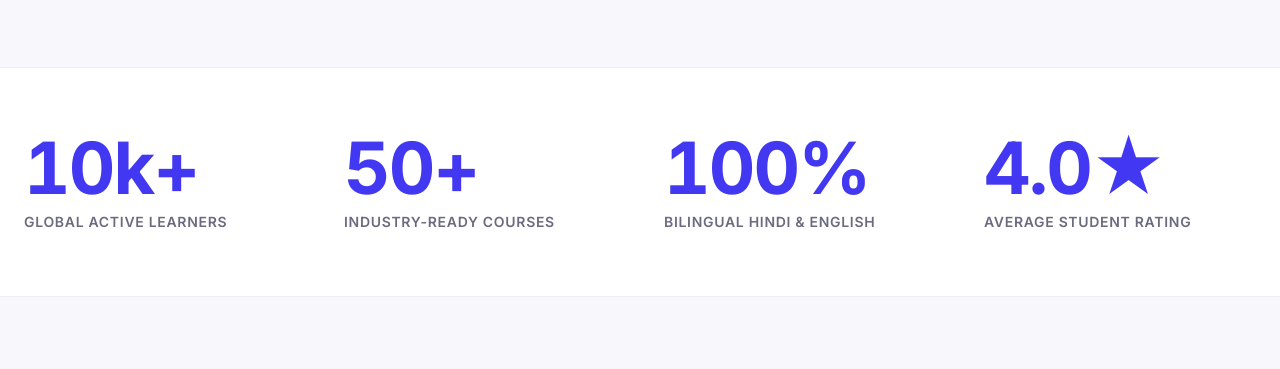
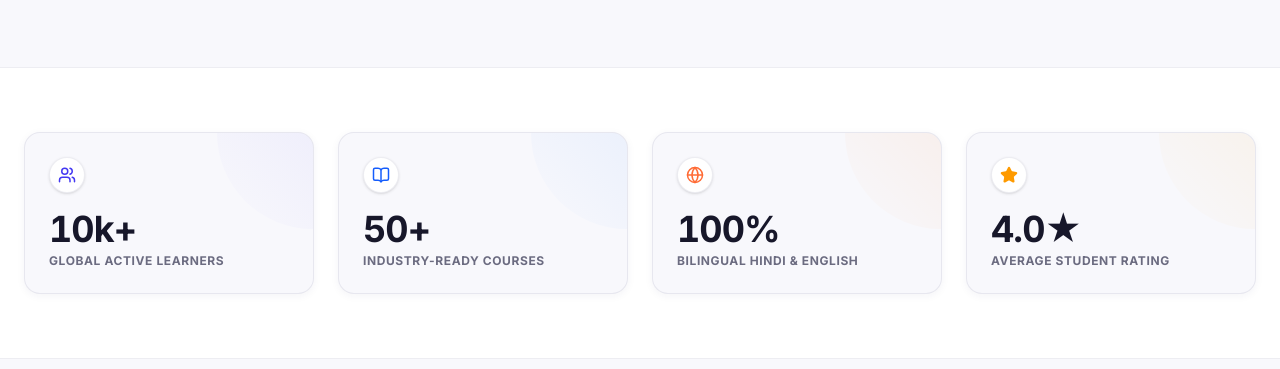
Before and after one commit to ersamirsingh/class-connect, a React (Vite) app in the folder client/: page /about in a window 1280 px wide. Shown: the part 431-800 px from the top of the page. Built offline with nearby package versions, Linux system fonts and the light colour scheme; no server answers.

Commit message:
feat(about): refine stats block size & add 3D tactile depth glass cards

```diff
--- a/client/src/pages/landing/AboutPage.jsx
+++ b/client/src/pages/landing/AboutPage.jsx
@@ -1,6 +1,6 @@
 import React, { useState } from 'react';
 import { motion } from 'framer-motion';
-import { Users, BookOpen, Heart, Target, Sparkles, ArrowRight } from 'lucide-react';
+import { Users, BookOpen, Heart, Target, Sparkles, ArrowRight, Globe, Star } from 'lucide-react';
 import { Link } from 'react-router-dom';
 import { FloatingNav } from '../../components/layout/FloatingNav';
 import { Footer } from '../../components/guest/Footer';
@@ -87,12 +87,12 @@ export function AboutPage() {
         </div>
       </div>
 
-      {/* Hero Overview — Perfectly Aligned & Animated without "About" */}
+      {/* Hero Overview */}
       <section id="overview" className="pt-20 pb-16 px-6 max-w-5xl mx-auto text-center relative">
         {/* Subtle Background Glow Aura */}
         <div className="pointer-events-none absolute left-1/2 top-10 -translate-x-1/2 w-96 h-96 rounded-full bg-gradient-to-tr from-[var(--aura-violet)] to-[var(--aura-peach)] filter blur-[120px] opacity-60 -z-10" />
 
-        {/* Animated Title — Perfectly Aligned with Gradient Highlight & Kinetic Motion */}
+        {/* Animated Title */}
         <div className="mb-6">
           <h1
             className="text-4xl sm:text-5xl lg:text-6xl font-extrabold font-manrope tracking-tight leading-[1.15] text-[var(--ink)] max-w-4xl mx-auto text-center"
@@ -111,7 +111,7 @@ export function AboutPage() {
           </h1>
         </div>
 
-        {/* Subtitle — Perfectly Aligned */}
+        {/* Subtitle */}
         <motion.div
           initial={{ opacity: 0, y: 15 }}
           animate={{ opacity: 1, y: 0 }}
@@ -126,53 +126,75 @@ export function AboutPage() {
         </motion.div>
       </section>
 
-      {/* Large Numbers Impact Section */}
-      <section id="stats" className="py-16 bg-[var(--surface)] border-y border-[var(--border)]">
+      {/* Premium Tactile Numbers Impact Cards (Smaller & Deeper Look) */}
+      <section id="stats" className="py-16 bg-[var(--surface)] border-y border-[var(--border)] relative">
         <div className="max-w-7xl mx-auto px-6">
-          <div className="grid grid-cols-2 lg:grid-cols-4 gap-10 md:gap-12 text-center lg:text-left">
-            <InView>
-              <div>
-                <div className="text-5xl md:text-6xl lg:text-7xl font-extrabold font-manrope text-[var(--primary)] mb-2 tracking-tight">
+          <div className="grid grid-cols-1 sm:grid-cols-2 lg:grid-cols-4 gap-6">
+
+            {/* Stat Card 1 */}
+            <InView delay={0.05}>
+              <div className="group relative rounded-2xl bg-[var(--canvas)] border border-[var(--border)] p-6 shadow-[var(--shadow-sm)] hover:shadow-[var(--shadow-lg)] hover:-translate-y-1 transition-all duration-300 overflow-hidden">
+                <div className="absolute top-0 right-0 w-24 h-24 bg-gradient-to-bl from-[var(--primary-soft)] to-transparent rounded-bl-full pointer-events-none opacity-60 group-hover:opacity-100 transition-opacity" />
+                <div className="w-9 h-9 rounded-xl bg-[var(--surface)] border border-[var(--border)] flex items-center justify-center text-[var(--primary)] mb-4 shadow-sm group-hover:scale-110 transition-transform">
+                  <Users className="w-4.5 h-4.5" />
+                </div>
+                <div className="text-3xl sm:text-4xl font-extrabold font-manrope text-[var(--ink)] mb-1 tracking-tight">
                   <NumberTicker value={10} suffix="k+" />
                 </div>
-                <p className="text-sm font-semibold text-[var(--ink-muted)] uppercase tracking-wider">
+                <p className="text-xs font-bold text-[var(--ink-muted)] uppercase tracking-wider">
                   Global active learners
                 </p>
               </div>
             </InView>
 
+            {/* Stat Card 2 */}
             <InView delay={0.1}>
-              <div>
-                <div className="text-5xl md:text-6xl lg:text-7xl font-extrabold font-manrope text-[var(--primary)] mb-2 tracking-tight">
+              <div className="group relative rounded-2xl bg-[var(--canvas)] border border-[var(--border)] p-6 shadow-[var(--shadow-sm)] hover:shadow-[var(--shadow-lg)] hover:-translate-y-1 transition-all duration-300 overflow-hidden">
+                <div className="absolute top-0 right-0 w-24 h-24 bg-gradient-to-bl from-blue-500/10 to-transparent rounded-bl-full pointer-events-none opacity-60 group-hover:opacity-100 transition-opacity" />
+                <div className="w-9 h-9 rounded-xl bg-[var(--surface)] border border-[var(--border)] flex items-center justify-center text-blue-600 mb-4 shadow-sm group-hover:scale-110 transition-transform">
+                  <BookOpen className="w-4.5 h-4.5" />
+                </div>
+                <div className="text-3xl sm:text-4xl font-extrabold font-manrope text-[var(--ink)] mb-1 tracking-tight">
                   <NumberTicker value={50} suffix="+" />
                 </div>
-                <p className="text-sm font-semibold text-[var(--ink-muted)] uppercase tracking-wider">
+                <p className="text-xs font-bold text-[var(--ink-muted)] uppercase tracking-wider">
                   Industry-ready courses
                 </p>
               </div>
             </InView>
 
-            <InView delay={0.2}>
-              <div>
-                <div className="text-5xl md:text-6xl lg:text-7xl font-extrabold font-manrope text-[var(--primary)] mb-2 tracking-tight">
+            {/* Stat Card 3 */}
+            <InView delay={0.15}>
+              <div className="group relative rounded-2xl bg-[var(--canvas)] border border-[var(--border)] p-6 shadow-[var(--shadow-sm)] hover:shadow-[var(--shadow-lg)] hover:-translate-y-1 transition-all duration-300 overflow-hidden">
+                <div className="absolute top-0 right-0 w-24 h-24 bg-gradient-to-bl from-orange-500/10 to-transparent rounded-bl-full pointer-events-none opacity-60 group-hover:opacity-100 transition-opacity" />
+                <div className="w-9 h-9 rounded-xl bg-[var(--surface)] border border-[var(--border)] flex items-center justify-center text-[var(--accent)] mb-4 shadow-sm group-hover:scale-110 transition-transform">
+                  <Globe className="w-4.5 h-4.5" />
+                </div>
+                <div className="text-3xl sm:text-4xl font-extrabold font-manrope text-[var(--ink)] mb-1 tracking-tight">
                   <NumberTicker value={100} suffix="%" />
                 </div>
-                <p className="text-sm font-semibold text-[var(--ink-muted)] uppercase tracking-wider">
+                <p className="text-xs font-bold text-[var(--ink-muted)] uppercase tracking-wider">
                   Bilingual Hindi & English
                 </p>
               </div>
             </InView>
 
-            <InView delay={0.3}>
-              <div>
-                <div className="text-5xl md:text-6xl lg:text-7xl font-extrabold font-manrope text-[var(--primary)] mb-2 tracking-tight">
+            {/* Stat Card 4 */}
+            <InView delay={0.2}>
+              <div className="group relative rounded-2xl bg-[var(--canvas)] border border-[var(--border)] p-6 shadow-[var(--shadow-sm)] hover:shadow-[var(--shadow-lg)] hover:-translate-y-1 transition-all duration-300 overflow-hidden">
+                <div className="absolute top-0 right-0 w-24 h-24 bg-gradient-to-bl from-amber-500/10 to-transparent rounded-bl-full pointer-events-none opacity-60 group-hover:opacity-100 transition-opacity" />
+                <div className="w-9 h-9 rounded-xl bg-[var(--surface)] border border-[var(--border)] flex items-center justify-center text-amber-500 mb-4 shadow-sm group-hover:scale-110 transition-transform">
+                  <Star className="w-4.5 h-4.5 fill-current" />
+                </div>
+                <div className="text-3xl sm:text-4xl font-extrabold font-manrope text-[var(--ink)] mb-1 tracking-tight">
                   <NumberTicker value={4} decimals={1} suffix="★" />
                 </div>
-                <p className="text-sm font-semibold text-[var(--ink-muted)] uppercase tracking-wider">
+                <p className="text-xs font-bold text-[var(--ink-muted)] uppercase tracking-wider">
                   Average student rating
                 </p>
               </div>
             </InView>
+
           </div>
         </div>
       </section>
```
